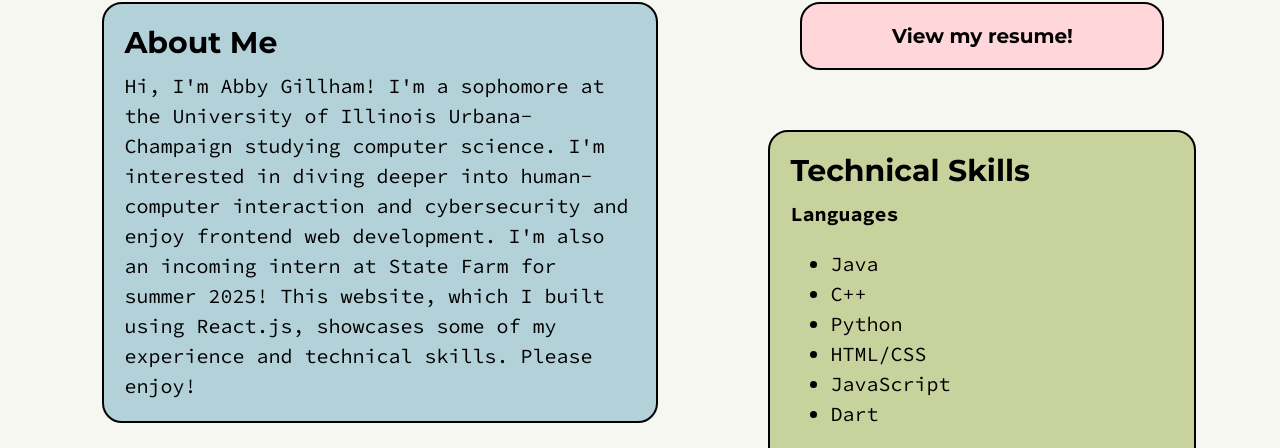
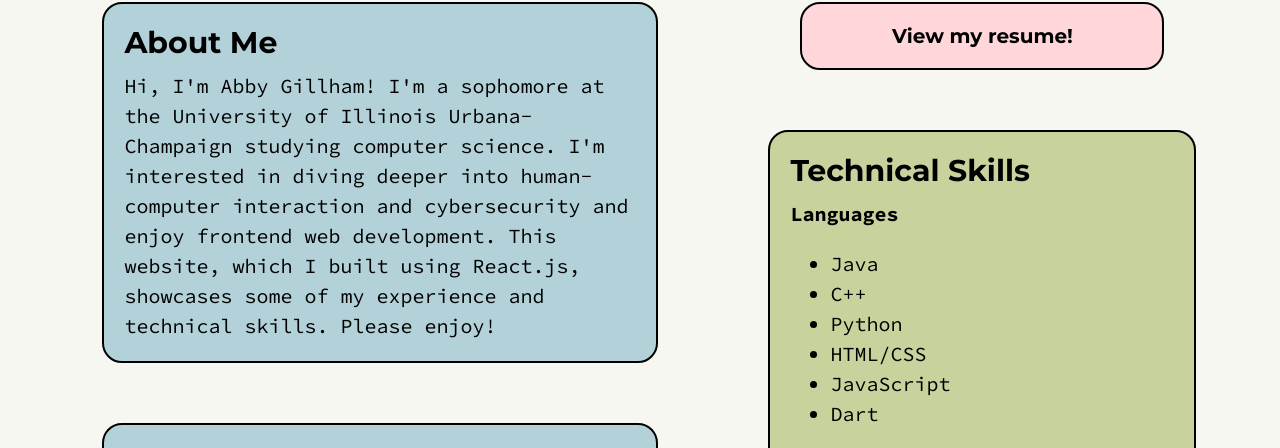
Before and after one commit to abigailg15/personal-website, a React (Create React App) app: page / in a window 1280 px wide. Shown: the part 333-781 px from the top of the page. Built offline with nearby package versions, Linux system fonts and the light colour scheme.

Commit message:
updated about

```diff
--- a/src/components/Home.js
+++ b/src/components/Home.js
@@ -318,9 +318,8 @@ function Home() {
               Hi, I'm Abby Gillham! I'm a sophomore at the University of
               Illinois Urbana-Champaign studying computer science. I'm
               interested in diving deeper into human-computer interaction and
-              cybersecurity and enjoy frontend web development. I'm also an
-              incoming intern at State Farm for summer 2025! This website, which
-              I built using React.js, showcases some of my experience and
+              cybersecurity and enjoy frontend web development. This website,
+              which I built using React.js, showcases some of my experience and
               technical skills. Please enjoy!
             </p>
           </section>
```
